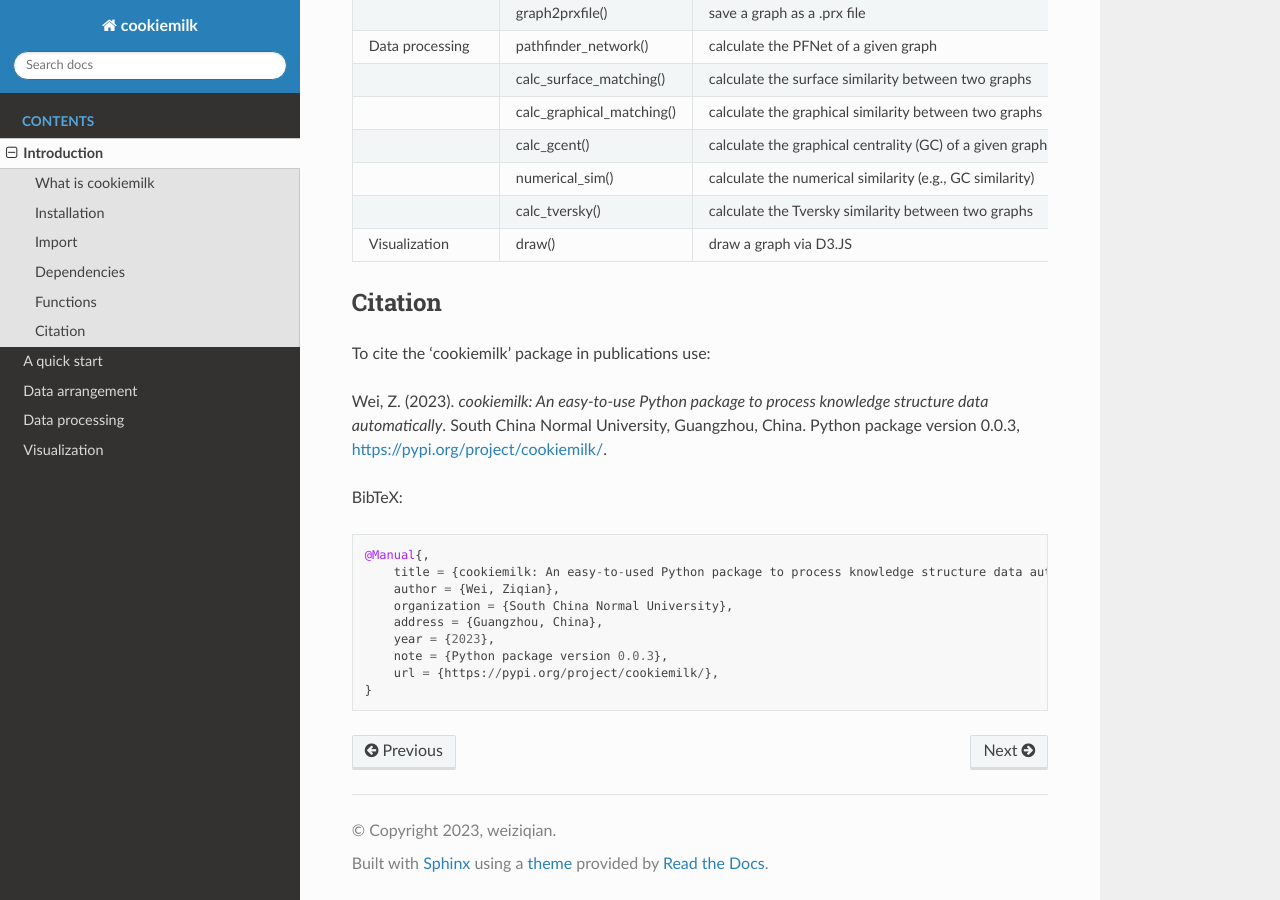
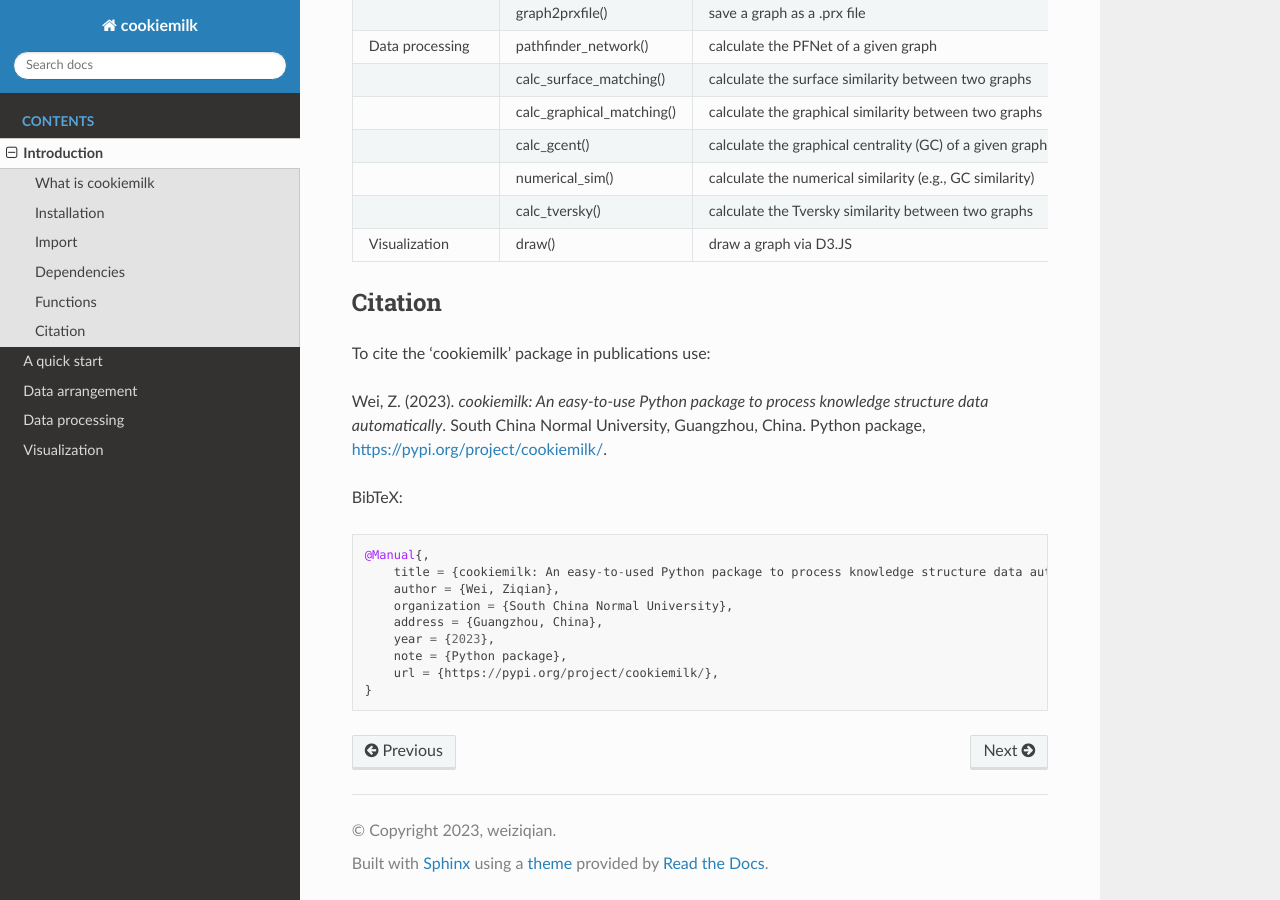
Before and after one commit to weiziqianpsych/cookiemilk_tutorial, a Sphinx documentation site: the page built from cookiemilk_tutorial/source/Introduction.md, in a window 1280 px wide and 900 px high, scrolled down 1661 px. Built offline with Sphinx 7.4.7 and the Read the Docs theme 2.0.0, drawn with Linux system fonts in a browser that asks for light colours.

Commit message:
Update Introduction.md

````diff
--- a/cookiemilk_tutorial/source/Introduction.md
+++ b/cookiemilk_tutorial/source/Introduction.md
@@ -56,7 +56,7 @@ import cookiemilk
 ## Citation
 To cite the 'cookiemilk' package in publications use:
 
-Wei, Z. (2023). *cookiemilk: An easy-to-use Python package to process knowledge structure data automatically*. South China Normal University, Guangzhou, China. Python package version 0.0.3, [https://pypi.org/project/cookiemilk/](https://pypi.org/project/cookiemilk/).
+Wei, Z. (2023). *cookiemilk: An easy-to-use Python package to process knowledge structure data automatically*. South China Normal University, Guangzhou, China. Python package, [https://pypi.org/project/cookiemilk/](https://pypi.org/project/cookiemilk/).
 
 BibTeX:
 ```
@@ -66,7 +66,7 @@ BibTeX:
     organization = {South China Normal University},
     address = {Guangzhou, China},
     year = {2023},
-    note = {Python package version 0.0.3},
+    note = {Python package},
     url = {https://pypi.org/project/cookiemilk/},
 }
 ```
````
